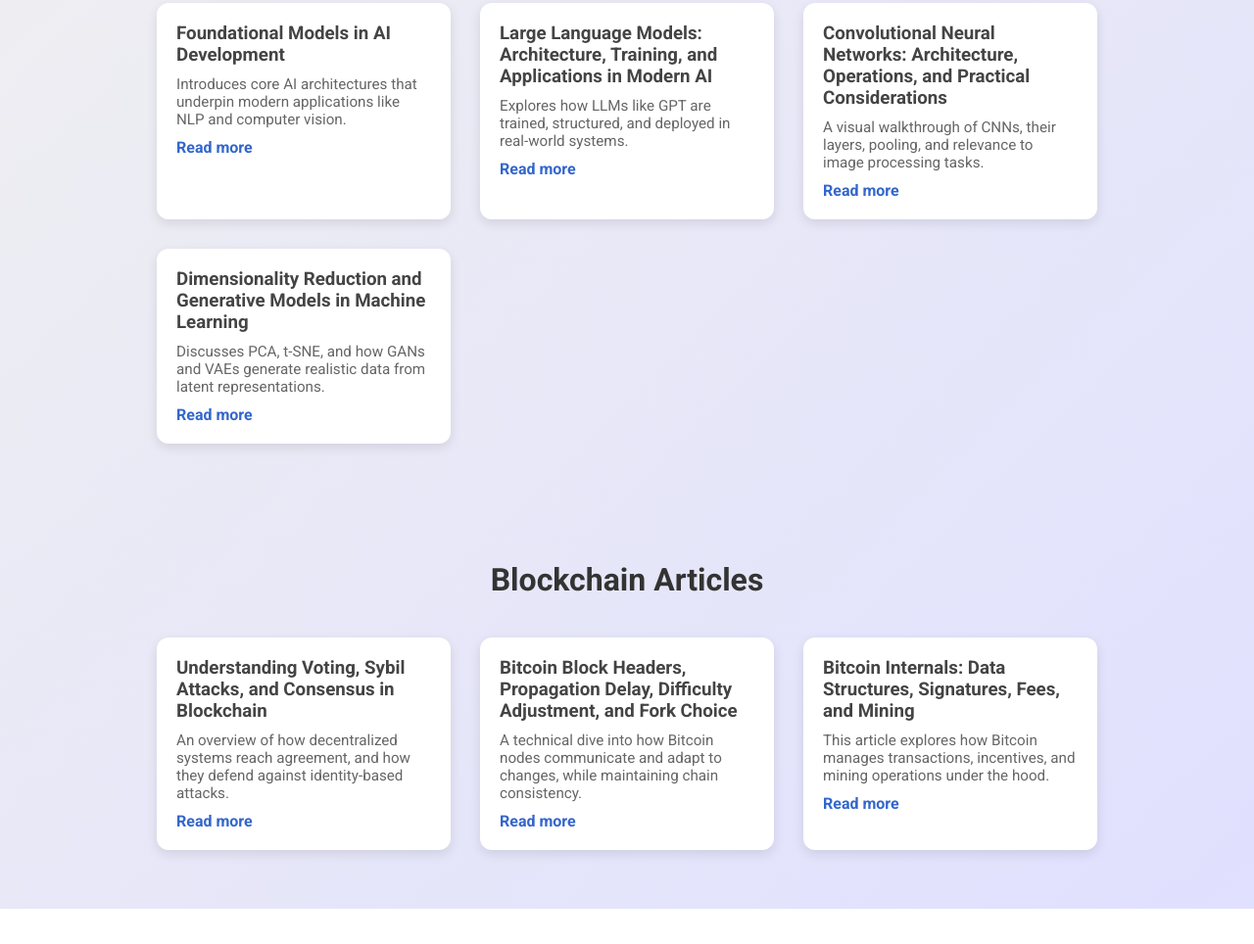
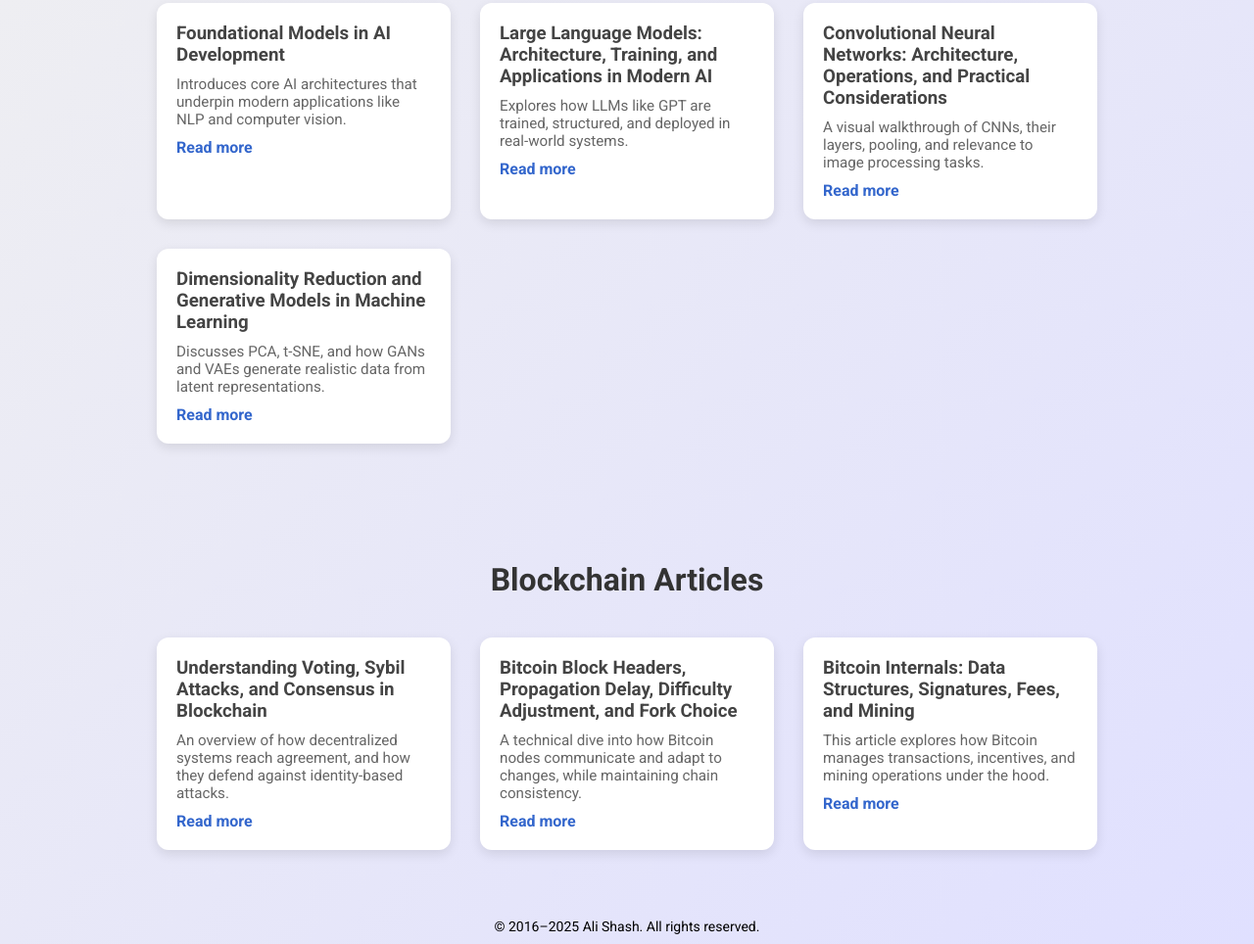
Before and after one commit to aliibraheemshash/shash, a plain HTML site: page research.html in a window 1280 px wide. Shown: the part 321-1285 px from the top of the page at 98% size. Before the commit the page ends 1249 px from the top, so only its background shows below. Drawn offline with Linux system fonts and the light colour scheme.

Commit message:
Update research.html

```diff
--- a/research.html
+++ b/research.html
@@ -239,4 +239,12 @@
       </div>
     </section>
   </body>
+<footer style="text-align: center; font-size: 14px; padding: 10px;">
+  &copy; 2016–<span id="year"></span> Ali Shash. All rights reserved.
+</footer>
+
+<script>
+  document.getElementById("year").textContent = new Date().getFullYear();
+</script>
+
 </html>
```
